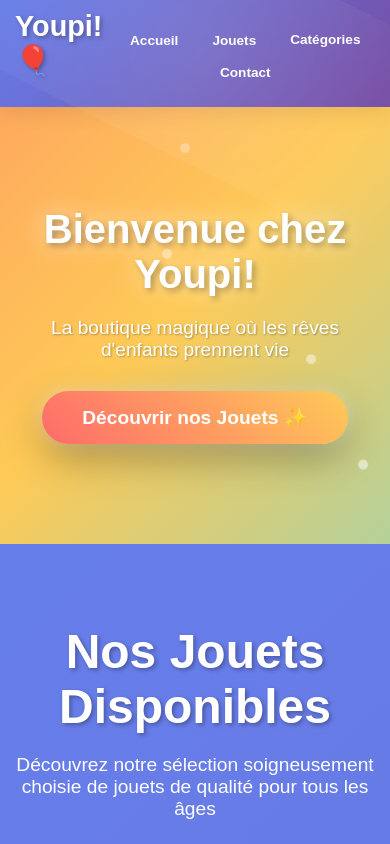
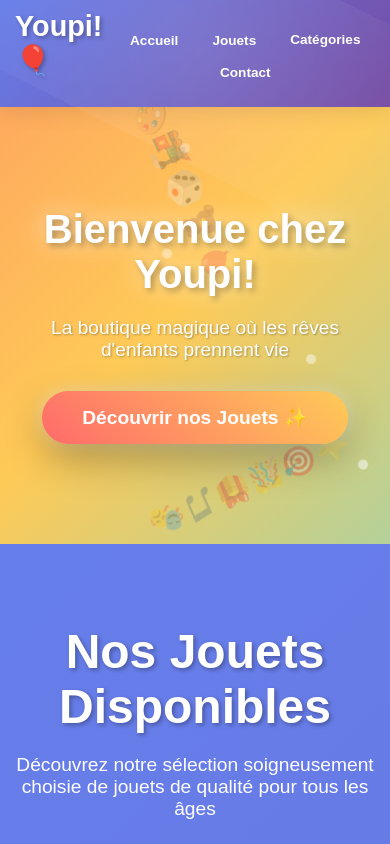
Before and after one commit to Fredsed/youpi, a plain HTML site: page index.html in a window 390 px wide. Shown: the top 844 px of the page. Drawn offline with Linux system fonts and the light colour scheme.

Commit message:
Update index.html

```diff
--- a/index.html
+++ b/index.html
@@ -627,7 +627,19 @@
 
             .hero::before,
             .hero::after {
-                display: none;
+                font-size: 2em;
+                opacity: 0.3;
+            }
+
+            .hero::before {
+                top: 10%;
+                left: 5%;
+            }
+
+            .hero::after {
+                bottom: 10%;
+                right: 5%;
+                font-size: 1.8em;
             }
 
             .container {
@@ -1070,7 +1082,7 @@
             </div>
 
             <p style="margin-top: 30px; color: #bdc3c7;">
-                © 2025 Youpi Jouets - Tous droits réservés | Fait avec ❤️ pour les enfants
+                © 2024 Youpi Jouets - Tous droits réservés | Fait avec ❤️ pour les enfants
             </p>
         </div>
     </footer>
```
